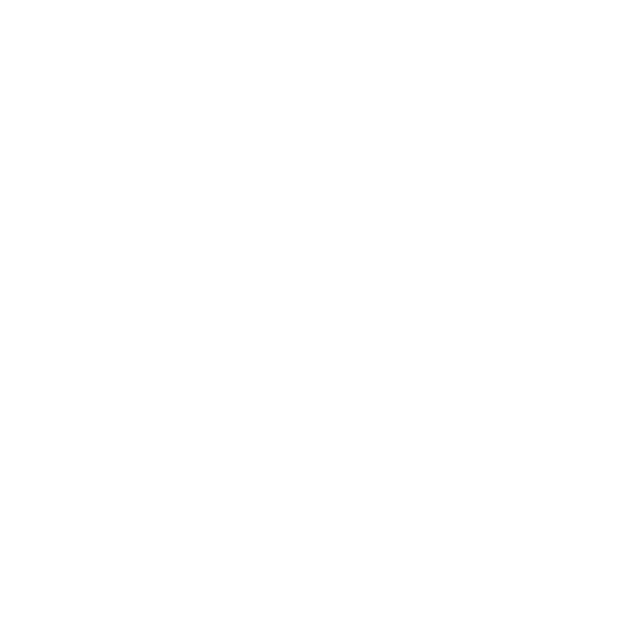
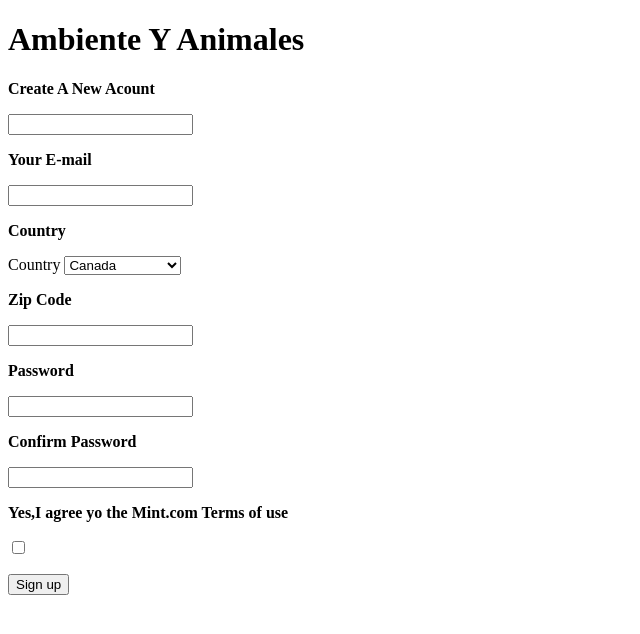
Before and after one commit to CristianHolguin14/formulario, a plain HTML site: page index.html in a window 1280 px wide. Shown: the whole page, without its empty margins (0-640 px from the left). Drawn offline with Linux system fonts and the light colour scheme.

Commit message:
first commit

```diff
--- a/index.html
+++ b/index.html
@@ -1,9 +1,44 @@
 <!DOCTYPE html>
 <html>
 <head>
-	<title></title>
+	<meta charset="utf-8">
+	<title>Formulario</title>
 </head>
 <body>
+<strong> <h1>Ambiente Y Animales</h1> </strong>
+<p><strong>Create A New Acount</strong></p>
+<input type="text">
+<p><strong>Your E-mail</strong></p>
+<input type="text">
+<p><strong>Country</strong></p>
+<p>
+    <label>Country</label>
+    <select>
+      <option>Canada</option>
+      <option>France</option>
+      <option>Germany</option>
+      <option>Italy</option>
+      <option>Japan</option>
+      <option>Russia</option>
+      <option>United Kingdom</option>
+      <option>United States</option>
+    </select>
+  </p>
+  <p><strong>Zip Code</strong></p>
+  <input type="text">
+  <p><strong>Password</strong></p>
+  <input type="password">
+  <p><strong>Confirm Password</strong></p>
+  <input type="password">
+  <p><strong>Yes,I agree yo the Mint.com Terms of use</strong></p>
+  <label>
+  <input type="checkbox">
+</label>
+<p>
+    <button>
+      Sign up
+    </button>
+  </p>
 
 </body>
 </html>
```
